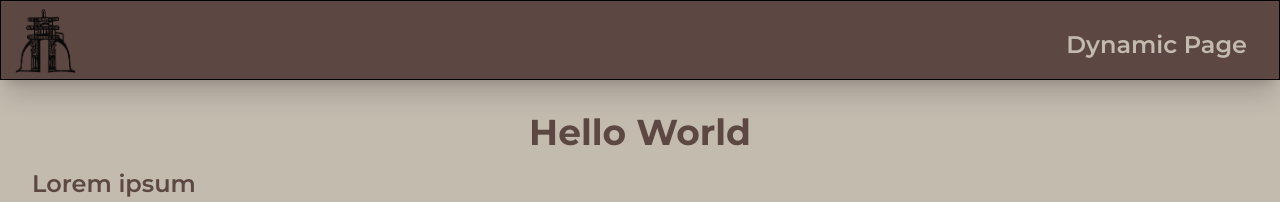
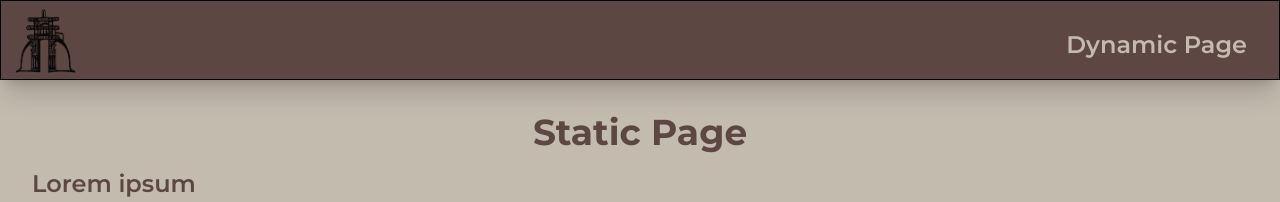
Before and after one commit to Madhyamakist/frontend-boilerplate-js, a Next.js app in the folder code/: page / in a window 1280 px wide. Shown: the top 202 px of the page. Built offline with nearby package versions, Linux system fonts and the light colour scheme.

Commit message:
minor text change

```diff
--- a/code/src/app/Components/Static.tsx
+++ b/code/src/app/Components/Static.tsx
@@ -4,7 +4,7 @@ import Image from 'next/image';
 export default function Static() {
     return (
         <div className="p-4 justify-center">
-            <h1>Hello World</h1>
+            <h1>Static Page</h1>
             <Section />
             <Section />
             <Image
```
